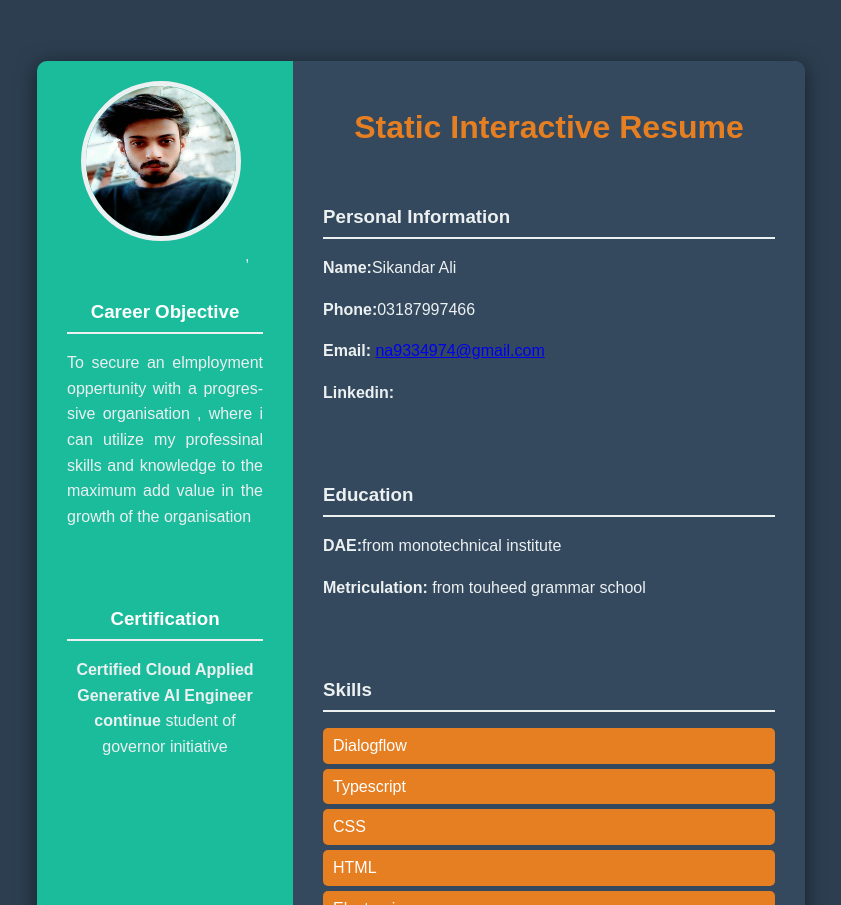
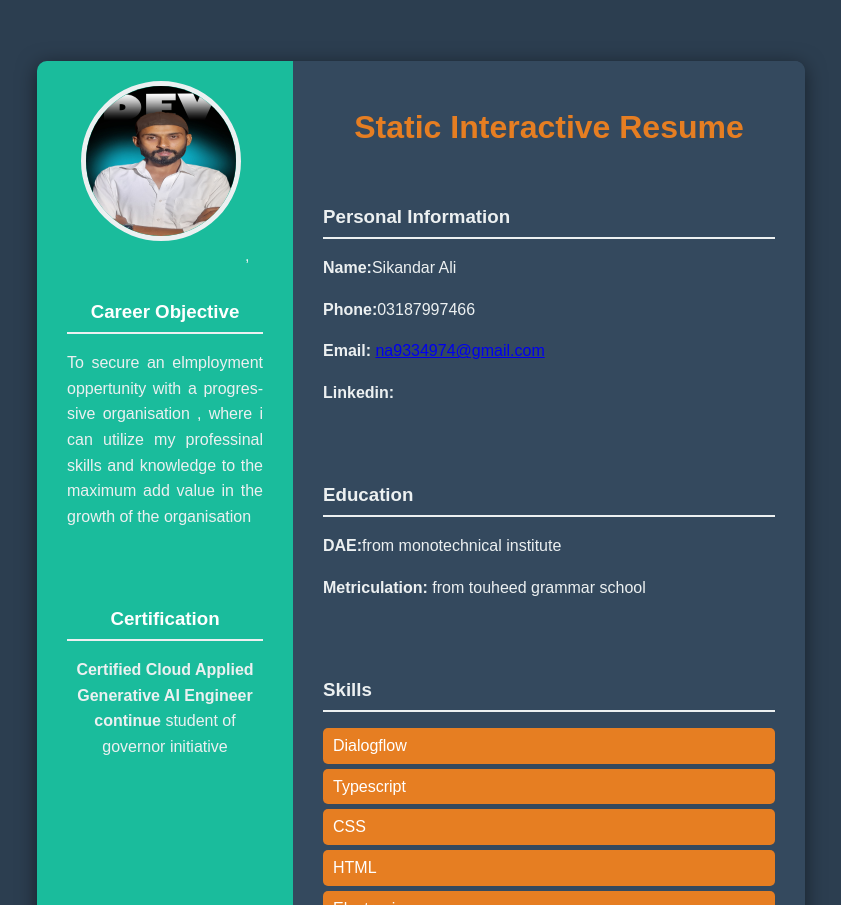
Before and after one commit to 786nasirAli/milestone1-2, a plain HTML site: page index.html in a window 1280 px wide. Shown: the part 195-1100 px from the top of the page, without its empty margins (219-1060 px from the left). Drawn offline with Linux system fonts and the light colour scheme.

Commit message:
Jo bhi changes kiye hain unka description yahan likhein

```diff
--- a/index.html
+++ b/index.html
@@ -11,7 +11,7 @@
     <div class="resume-container">
     <!-- left section -->
      <div class="left-section">
-        <img src="n2.jpg" alt="Profile picture" class="profile-picture">
+        <img src="nasir portfolio.jpg" alt="Profile picture" class="profile-picture">
         ,<section id="objective">
             <h3 style="color: white;">Career Objective</h3>
             <p style="text-align: justify;hyphens: auto; ">To secure an elmployment oppertunity with a progressive organisation , where i can utilize my professinal skills and knowledge to the maximum add value in the growth of the organisation  </p>
```
Also changed, not shown: nasir portfolio.jpg (added), 1 other file.
